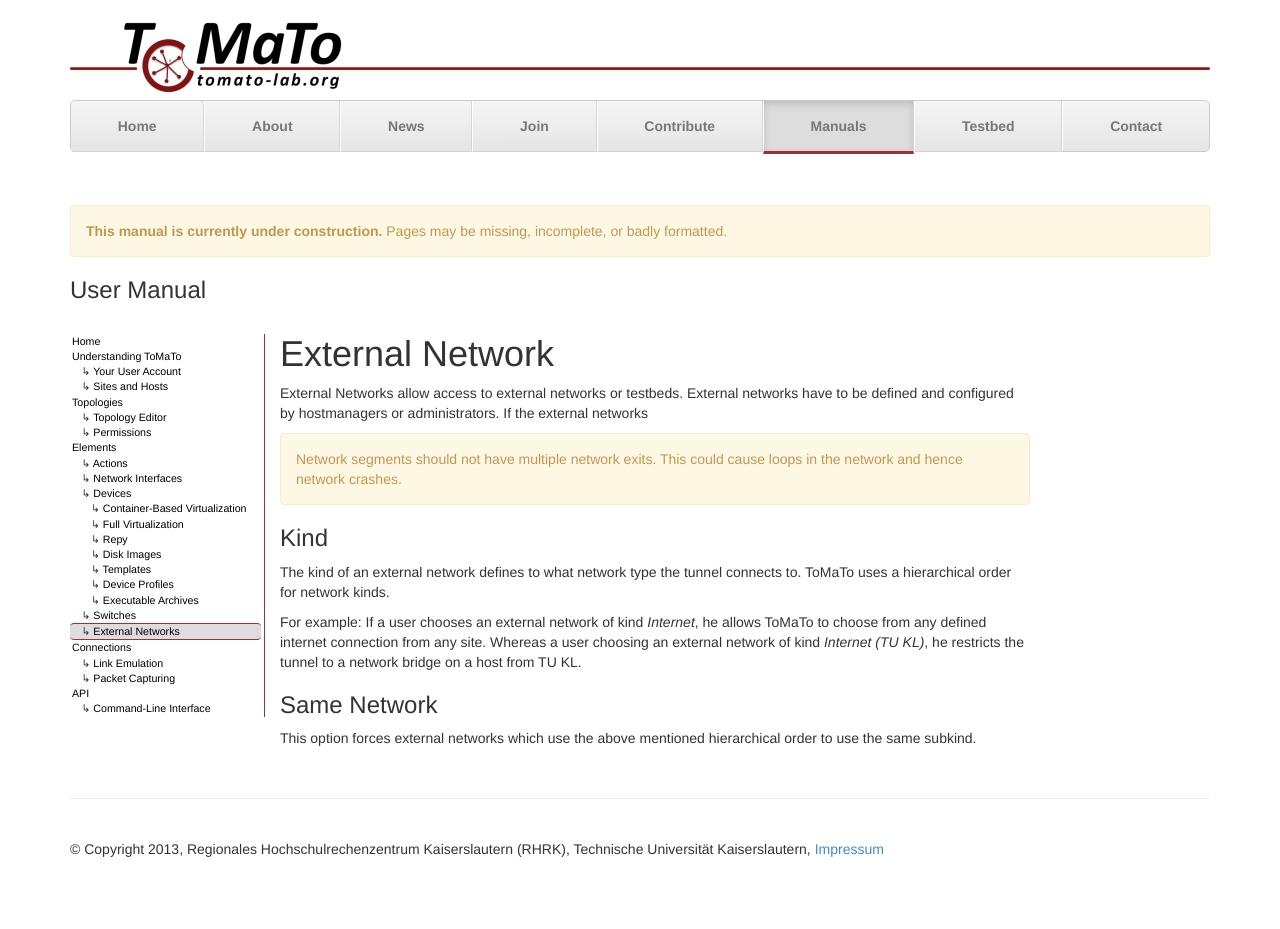
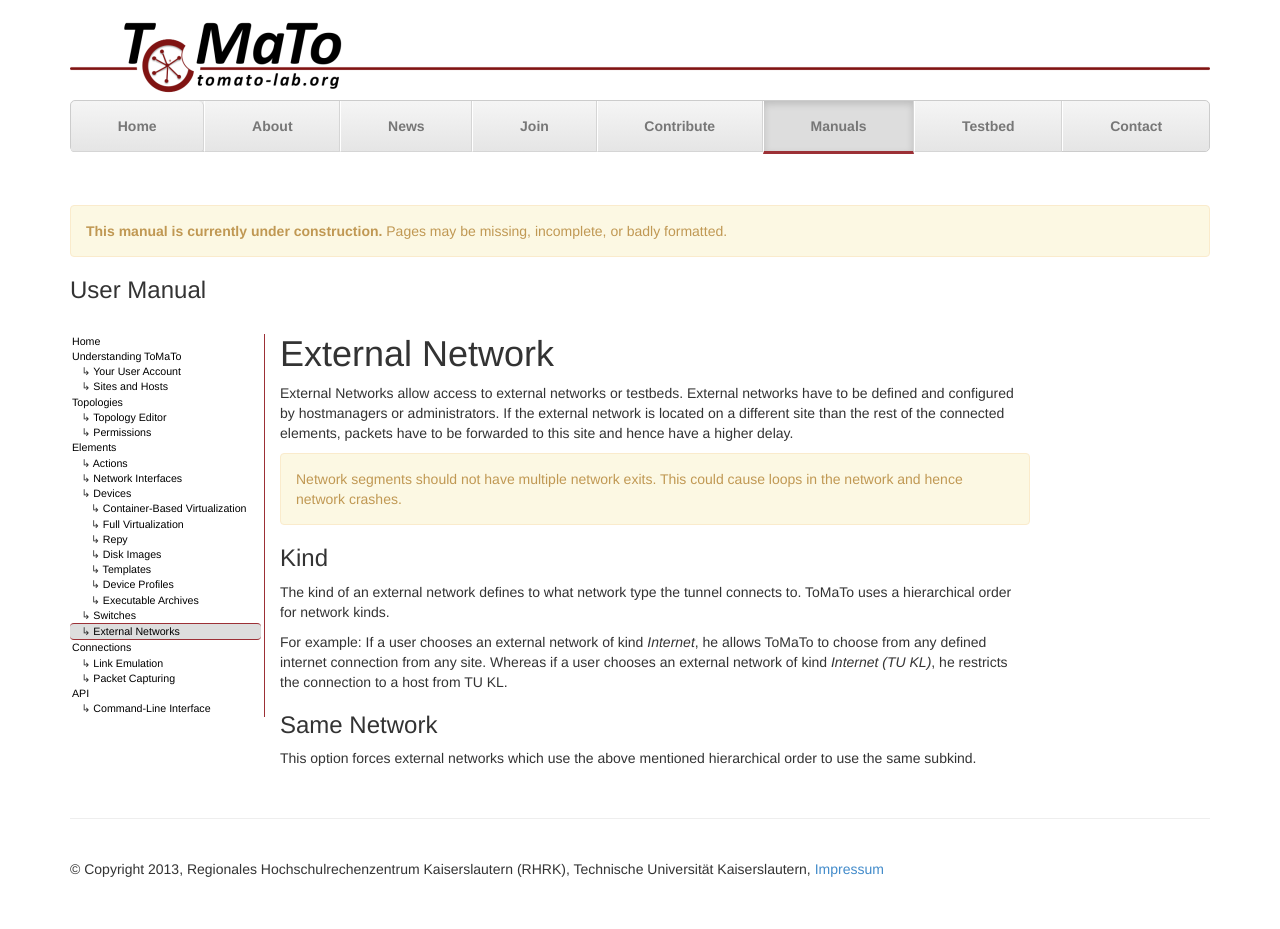
Before and after one commit to GLab/glab.github.io, a Jekyll site: the page built from manuals/user/element/external_network.md, in a window 1280 px wide. Built offline with Jekyll 4.4.1, drawn with Linux system fonts in a browser that asks for light colours.

Commit message:
Fixed some typos and finished a sentence.

```diff
--- a/manuals/user/element/external_network.md
+++ b/manuals/user/element/external_network.md
@@ -10,7 +10,8 @@ category: manuals
 
 External Networks allow access to external networks or testbeds.
 External networks have to be defined and configured by hostmanagers or administrators.
-If the external networks
+If the external network is located on a different site than the rest of the connected elements,
+packets have to be forwarded to this site and hence have a higher delay.
 
 {:.alert .alert-warning}
 Network segments should not have multiple network exits. This could cause loops in the network and hence network crashes.
@@ -22,7 +23,7 @@ ToMaTo uses a hierarchical order for network kinds.
 
 For example:
 If a user chooses an external network of kind _Internet_, he allows ToMaTo to choose from any defined internet connection from any site.
-Whereas a user choosing an external network of kind _Internet (TU KL)_, he restricts the tunnel to a network bridge on a host from TU KL.
+Whereas if a user chooses an external network of kind _Internet (TU KL)_, he restricts the connection to a host from TU KL.
 
 ### Same Network
 
```
Also changed, not shown: manuals/dev/examples/executable_archive.md (+1 -1 lines), manuals/user/element.md (+1 -1 lines), manuals/user/element/device/executable_archive.md (+2 -2 lines).
